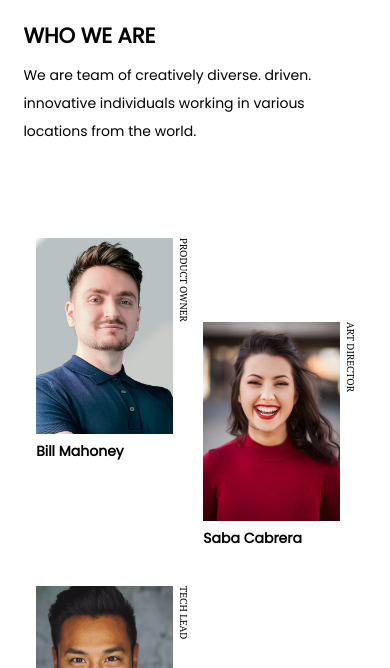
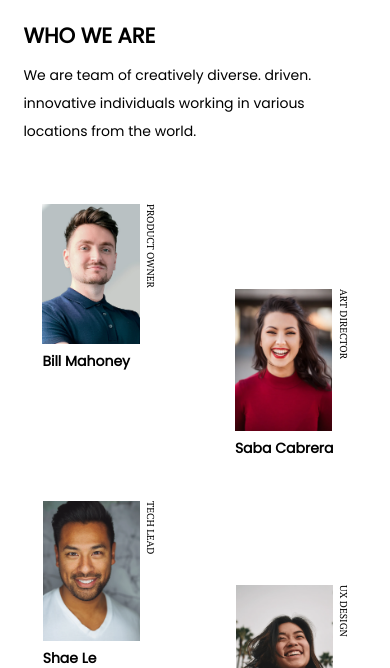
Before and after one commit to francoisnoel62/team_page, a plain HTML site: page index.html in a window 390 px wide. Shown: the part 153-821 px from the top of the page. Drawn offline with Linux system fonts and the light colour scheme.

Commit message:
simplifly responsive layout

```diff
--- a/styles/style.css
+++ b/styles/style.css
@@ -132,8 +132,15 @@ footer > p > a:hover {
     text-decoration: underline;
 }
 
+.main > div:nth-child(2),
+.main > div:nth-child(5)
+{
+    margin-top: 10vh;
+}
 
-@media screen and (max-width: 768px){
+
+
+@media screen and (max-width: 900px){
     .header {
         flex-direction: column;
     }
@@ -170,34 +177,14 @@ footer > p > a:hover {
     img {
         min-width: 25vw;
     }
-}
 
-@media screen and (min-width: 685px) {
     .main > div:nth-child(2),
     .main > div:nth-child(5)
     {
-        margin-top: 10vh;
-    }
-}
-
-
-
-@media screen and (max-width: 684px) {
-    .main {
-        gap: 0;
-        justify-content: space-evenly;
-    }
-
-    .main > * {
-        padding-top: 4vh;
-    }
-
-    img {
-        min-width: 35vw;
+        margin-top: 0;
     }
 
     .main > div:nth-last-of-type(odd) {
         margin-top: 10vh;
     }
-
 }
```
